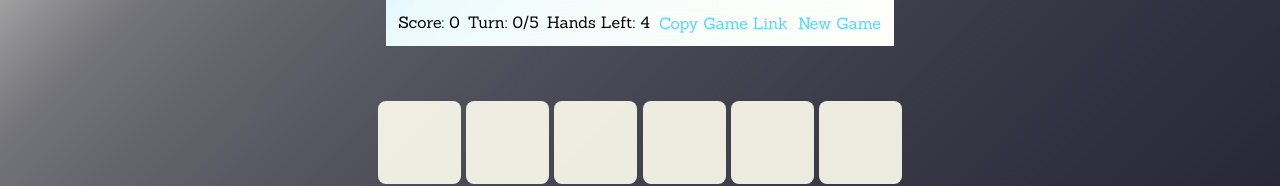
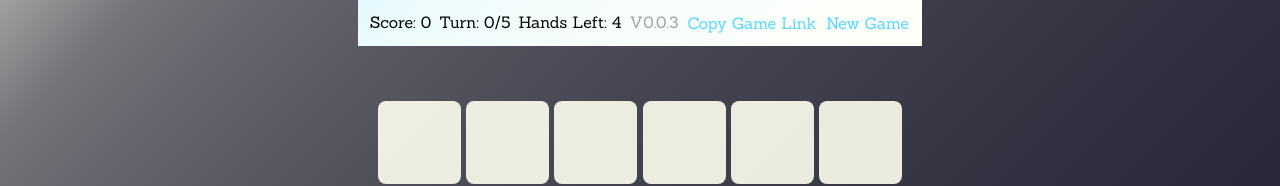
Before and after one commit to animate-object/5510, a React (Vite) app: page / in a window 1280 px wide. Shown: the top 186 px of the page. Built offline with nearby package versions, Linux system fonts and the light colour scheme; no server answers.

Commit message:
versioning and fixes

```diff
--- a/src/App.tsx
+++ b/src/App.tsx
@@ -4,7 +4,6 @@ import "./App.css";
 import { type Grid, GridView } from "./modules/grid";
 import {
   DEFAULT_GRID_SIZE,
-  GameCell,
   GameCellAndCoords,
   TileData,
   attemptTurn,
@@ -100,7 +99,7 @@ export function App() {
   }, [bag, handsLeft, hand.handId]);
 
   const handleClickTile = (cell: GameCellAndCoords, direction: "s" | "e") => {
-    if (handsLeft < 1) {
+    if (turnsTaken >= TOTAL_TURNS) {
       alert("Game over, start a new game to continue playing.");
       return;
     }
@@ -149,6 +148,7 @@ export function App() {
         totalTurns={TOTAL_TURNS}
         points={points}
         gameSeed={seedRef.current}
+        version="0.0.3"
       />
       <GridView
         grid={grid}
--- a/src/modules/display/QuickStatsPanel.tsx
+++ b/src/modules/display/QuickStatsPanel.tsx
@@ -37,6 +37,7 @@ interface QuickStatsProps {
   totalTurns: number;
   points: number;
   gameSeed: string;
+  version: string;
 }
 
 export function QuickStatsPanel({
@@ -46,6 +47,7 @@ export function QuickStatsPanel({
   totalTurns,
   points,
   gameSeed,
+  version,
 }: QuickStatsProps) {
   const copyGameSeedUrl = () => {
     const url = new URL(window.location.href);
@@ -54,12 +56,12 @@ export function QuickStatsPanel({
   };
 
   return (
-    <div className={
-      classNames("quick-stats-panel", {
+    <div
+      className={classNames("quick-stats-panel", {
         portrait: mode === "portrait",
         landscape: mode === "landscape",
-      })
-    }>
+      })}
+    >
       <div className="quick-stats-panel-section">
         <PanelItem>Score: {points}</PanelItem>
         <PanelItem>
@@ -68,6 +70,13 @@ export function QuickStatsPanel({
         <PanelItem>Hands Left: {handsLeft}</PanelItem>
       </div>
       <div className="quick-stats-panel-section">
+        <PanelItem
+          style={{
+            color: "var(--rainy-day)",
+          }}
+        >
+          V{version}
+        </PanelItem>
         <PanelItem onClick={() => copyGameSeedUrl()}>Copy Game Link</PanelItem>
         <PanelItem onClick={() => clearSeedAndReload()}>New Game</PanelItem>
       </div>
--- a/src/modules/game/game_script.ts
+++ b/src/modules/game/game_script.ts
@@ -5,18 +5,6 @@ import { GameGrid, PlayedWord, TurnRule } from "./game";
 import { Bonus, letterTileFromChar } from "./tile_data";
 import { validateTurn } from "./turn_processing";
 import { baseScore } from "./letter";
-
-interface TurnAttemptArgs {
-  word: string;
-  start: Coords;
-  direction: "e" | "s";
-}
-
-interface GameState {
-  grid: GameGrid;
-  wordSet: Set<string>;
-  hand: Hand;
-}
 
 const onlyValidWordsRuleFactory = (wordSet: Set<string>): TurnRule => {
   return (summary) => {
```
Also changed, not shown: src/modules/display/Tile.tsx (+2 -11 lines).
